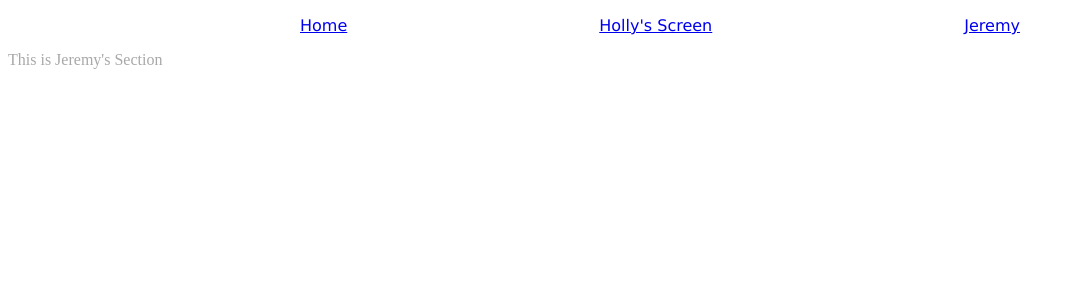
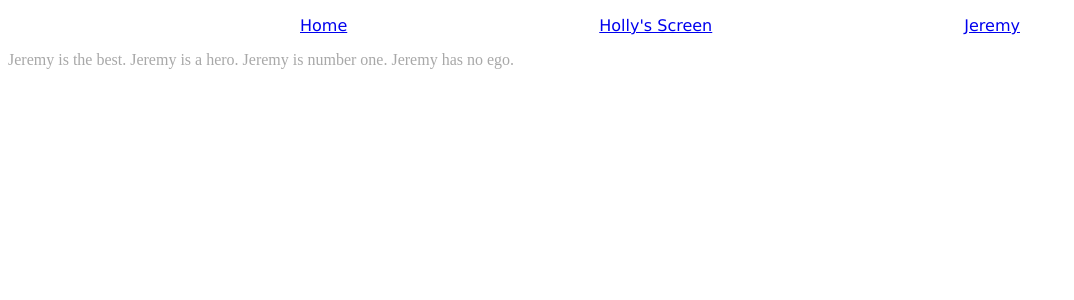
Before and after one commit to sargimo/my-classmates-geoff, a Vue app: page /jeremy in a window 1280 px wide. Shown: the top 300 px of the page, without its empty margins (0-1074 px from the left). Built offline with nearby package versions, Linux system fonts and the light colour scheme.

Commit message:
Jeremy's Ego Boost

```diff
--- a/src/components/MyHeader.vue
+++ b/src/components/MyHeader.vue
@@ -3,7 +3,7 @@
     <ul>
       <li><router-link v-bind:to="'/'" exact>Home</router-link></li>
       <li><router-link v-bind:to="'/holly'" exact>Holly's Screen</router-link></li>
-        <li><router-link v-bind:to="'/'">Jeremy</router-link></li>
+        <li><router-link v-bind:to="'/jeremy'">Jeremy</router-link></li>
 
     </ul>
   </nav>
--- a/src/components/jeremy/Jeremy.vue
+++ b/src/components/jeremy/Jeremy.vue
@@ -1,6 +1,6 @@
 <template>
   <div class="header">
-    <p>This is Jeremy's Section</p>
+    <p>Jeremy is the best. Jeremy is a hero. Jeremy is number one. Jeremy has no ego.</p>
   </div>
 </template>
 
```
